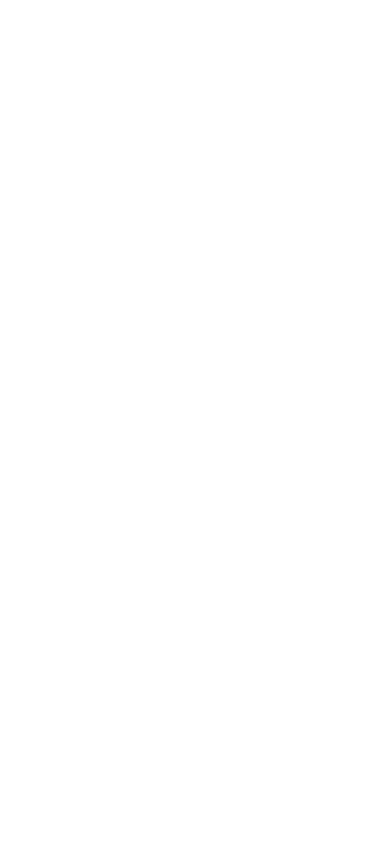
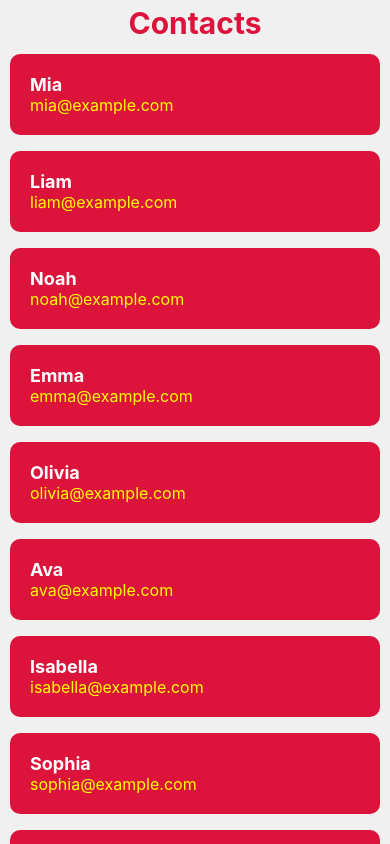
Before and after one commit to Sayantan-B-dev/SM_ReactNative, a React Native app: screen / in a window 390 px wide. Shown: the top 844 px of the page. Built offline with nearby package versions, Linux system fonts and the light colour scheme.

Commit message:
Completed the custom FlatList

```diff
--- a/App.jsx
+++ b/App.jsx
@@ -1,7 +1,7 @@
 /* eslint-disable eol-last */
 /* eslint-disable semi */
 import { View } from 'react-native'
-import ContactListScreen from './src//screens/Contact/ContactListScreen'
+import ContactListScreen from './src/screens/Contact/ContactListScreen'
 
 const App = () => {
   return (
--- a/src/components/ContactItem.jsx
+++ b/src/components/ContactItem.jsx
@@ -1,11 +1,12 @@
 import {View, Text} from 'react-native';
 import React from 'react';
+import { style } from '../screens/Contact/Style';
 
 const ContactItem = ({name,email}) => {
   return (
-    <View>
-      <Text>{name}</Text>
-      <Text>{email}</Text>
+    <View style={style.item}>
+      <Text style={style.name}>{name}</Text>
+      <Text style={style.email}>{email}</Text>
     </View>
   );
 };
--- a/src/screens/Contact/ContactListScreen.jsx
+++ b/src/screens/Contact/ContactListScreen.jsx
@@ -1,18 +1,21 @@
-import {View, Text, FlatList} from 'react-native';
+import { Text, FlatList} from 'react-native';
 import React from 'react';
 import {users} from './userContact';
 import ContactItem from '../../components/ContactItem';
+import { style } from './Style';
 
 const ContactListScreen = () => {
-  const renderItem = ({items}) => {
-    <ContactItem name={items.name} email={items.email} />;
-  };
+  const renderItem = ({item}) => (
+    <ContactItem name={item.name} email={item.email} />
+  );
   return (
-    <FlatList>
+    <FlatList
       data={users}
-      renderItems={renderItem}
+      renderItem={renderItem}
       keyExtractor={(item)=>item.id}
-    </FlatList>
+      ListHeaderComponent={<Text style={style.heading}>Contacts</Text>}
+      contentContainerStyle={style.list}
+    />
   );
 };
 
--- /dev/null
+++ b/src/screens/Contact/Style.js
@@ -0,0 +1,30 @@
+import { StyleSheet } from 'react-native';
+
+export const style = StyleSheet.create({
+    heading: {
+        fontSize: 30,
+        color: 'crimson',
+        fontWeight: 'bold',
+        textAlign: 'center',
+        marginVertical: 5,
+    },
+    list: {
+        backgroundColor: '#f0f0f0',
+        paddingHorizontal: 10,
+    },
+    item: {
+        backgroundColor: 'crimson',
+        padding: 20,
+        marginVertical: 8,
+        borderRadius: 10,
+    },
+    name: {
+        fontSize: 18,
+        fontWeight: 'bold',
+        color: '#fff',
+    },
+    email: {
+        fontSize: 16,
+        color: 'yellow',
+    },
+});
```
